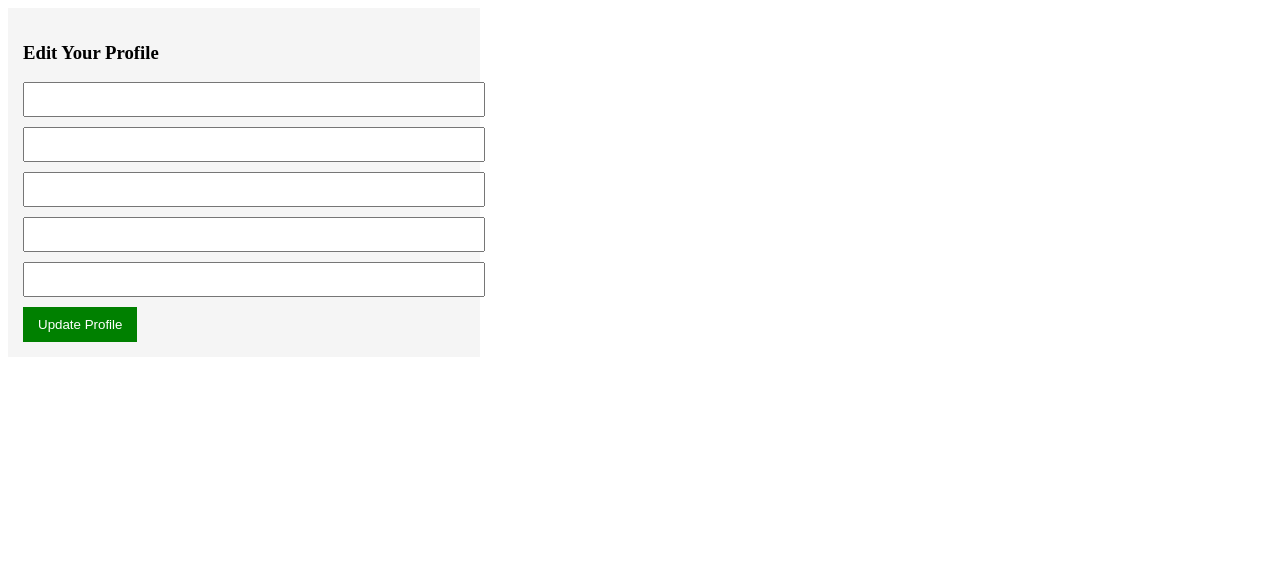
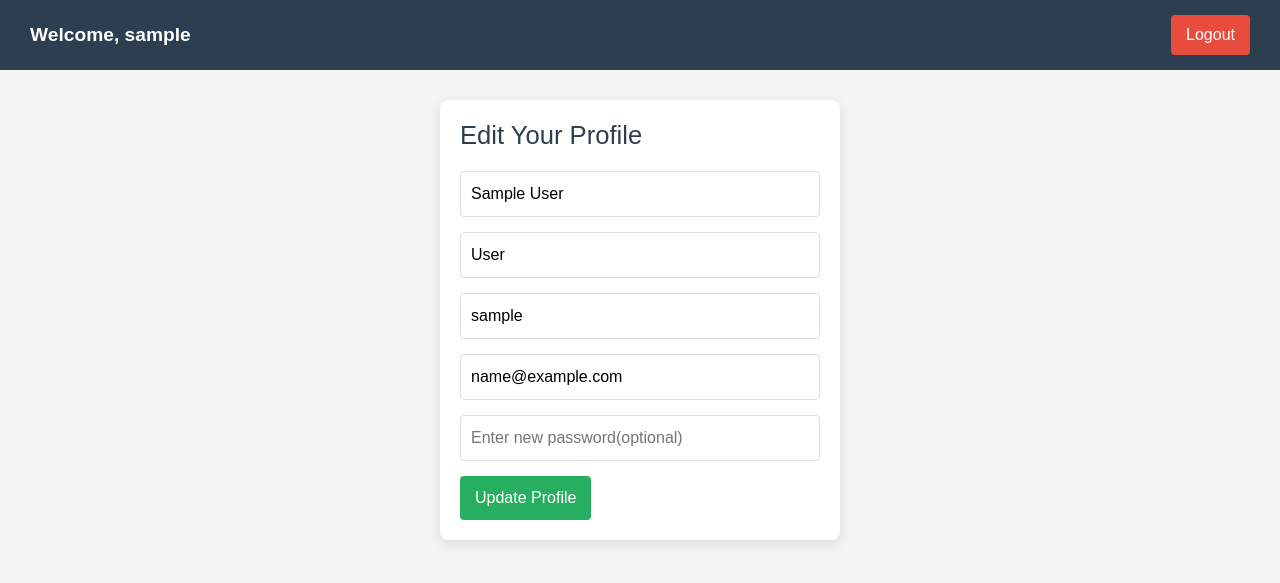
Before and after one commit to arianadigitalschool/php-mysql, a PHP site: page /update.php?id=1 in a window 1280 px wide. Shown: the top 583 px of the page. Run offline with PHP 8.4, Linux system fonts and the light colour scheme; the visitor is signed in with stand-in values (Sample User, id 1); tables that the repository leaves empty or names only in its code hold one stand-in row (values such as "Sample post"); data that the repository does not hold is empty.

Commit message:
fully done challenge session

```diff
--- a/day10/update.php
+++ b/day10/update.php
@@ -1,39 +1,160 @@
+<?php
+    include_once("config.php");
+
+    if (empty($_SESSION['username'])) {
+        header("Location: dashboard.php");
+        exit;
+    }
+
+    if (!isset($_GET['id'])) {
+        die("User ID not provided in the URL.");
+    }
+
+    $id = $_GET['id'];
+    $sql = "SELECT * FROM users WHERE id = :id";
+    $selectUser = $connect->prepare($sql);
+    $selectUser->bindParam(':id', $id);
+    $selectUser->execute();
+
+    $logged_user = $selectUser->fetch();
+
+    if (!$logged_user) {
+        die("User not found.");
+    }
+?>
+
+<?php include("header.php");?>
+
 <!DOCTYPE html>
 <html lang="en">
 <head>
     <meta charset="UTF-8">
     <meta name="viewport" content="width=device-width, initial-scale=1.0">
-    <title>Document</title>
+    <title>Edit Profile</title>
     <style>
-         .profile-form {
-            width: 35%;
-            background: #f5f5f5;
-            padding: 15px;
+        * {
+            margin: 0;
+            padding: 0;
+            box-sizing: border-box;
         }
-        .logout-btn {
-            background: red;
+
+        body {
+            font-family: 'Arial', sans-serif;
+            background-color: #f4f4f4;
+        }
+
+        /* Navbar */
+        .navbar {
+            background: #2C3E50;
             color: white;
-            padding: 5px 10px;
+            padding: 15px 30px;
+            display: flex;
+            justify-content: space-between;
+            align-items: center;
+        }
+
+        .navbar .welcome-text {
+            font-size: 1.2rem;
+            font-weight: 600;
+        }
+
+        .navbar .logout-btn {
+            background: #E74C3C;
+            color: white;
+            padding: 8px 15px;
+            border-radius: 4px;
             text-decoration: none;
+            font-size: 1rem;
         }
-        input[type=text], input[type=email], input[type=password] {
-            width: 100%; padding: 8px; margin-bottom: 10px;
+
+        .navbar .logout-btn:hover {
+            background: #C0392B;
         }
-        input[type=submit] {
-            background: green; color: white; padding: 10px 15px; border: none;
+
+        /* Profile form container */
+        .container {
+            display: flex;
+            justify-content: center;
+            padding: 30px;
+        }
+
+        .profile-form {
+            width: 400px;
+            background-color: #fff;
+            padding: 20px;
+            border-radius: 8px;
+            box-shadow: 0 4px 12px rgba(0, 0, 0, 0.1);
+        }
+
+        .profile-form h3 {
+            font-size: 1.6rem;
+            color: #2C3E50;
+            margin-bottom: 20px;
+        }
+
+        .profile-form input[type="text"],
+        .profile-form input[type="email"],
+        .profile-form input[type="password"] {
+            width: 100%;
+            padding: 10px;
+            margin-bottom: 15px;
+            border: 1px solid #ddd;
+            border-radius: 4px;
+            font-size: 1rem;
+        }
+
+        .profile-form input[type="submit"] {
+            background-color: #27AE60;
+            color: white;
+            padding: 10px 15px;
+            border-radius: 4px;
+            font-size: 1rem;
+            cursor: pointer;
+            border: none;
+        }
+
+        .profile-form input[type="submit"]:hover {
+            background-color: #2ECC71;
+        }
+
+        .profile-form input[type="submit"]:active {
+            background-color: #2E9F61;
+        }
+
+        /* Responsive Design */
+        @media (max-width: 768px) {
+            .container {
+                flex-direction: column;
+                align-items: center;
+            }
+
+            .profile-form {
+                width: 100%;
+                padding: 15px;
+            }
         }
     </style>
 </head>
 <body>
-<div class="profile-form">
+
+<!-- Navbar -->
+<div class="navbar">
+    <div class="welcome-text">Welcome, <?php echo $_SESSION['username']; ?></div>
+    <a class="logout-btn" href="logout.php">Logout</a>
+</div>
+
+<!-- Profile Update Form -->
+<div class="container">
+    <div class="profile-form">
         <h3>Edit Your Profile</h3>
-        <form method="POST">
-            <input type="text" name="name" value="<?php echo htmlspecialchars($logged_user['name']); ?>" required>
-            <input type="text" name="surname" value="<?php echo htmlspecialchars($logged_user['surname']); ?>" required>
-            <input type="text" name="username" value="<?php echo htmlspecialchars($logged_user['username']); ?>" required>
-            <input type="email" name="email" value="<?php echo htmlspecialchars($logged_user['email']); ?>" required>
-            <input type="password" name="password" value="<?php echo htmlspecialchars($logged_user['password']); ?>" required>
-            <input type="submit" name="update_profile" value="Update Profile">
+        <form method="POST" action="edit.php">
+            <input type="hidden" name="id" value="<?php echo $logged_user['id']; ?>">
+            <input type="text" name="name" value="<?php echo $logged_user['name']; ?>" required>
+            <input type="text" name="surname" value="<?php echo $logged_user['surname']; ?>" required>
+            <input type="text" name="username" value="<?php echo $logged_user['username']; ?>" required>
+            <input type="email" name="email" value="<?php echo $logged_user['email']; ?>" required>
+            <input type="password" name="password" placeholder="Enter new password(optional)">
+            <input type="submit" name="update" value="Update Profile">
         </form>
     </div>
 </div>
```
Also changed, not shown: day10/dashboard.php (+104 -31 lines), day10/edit.php (+14 -25 lines).
